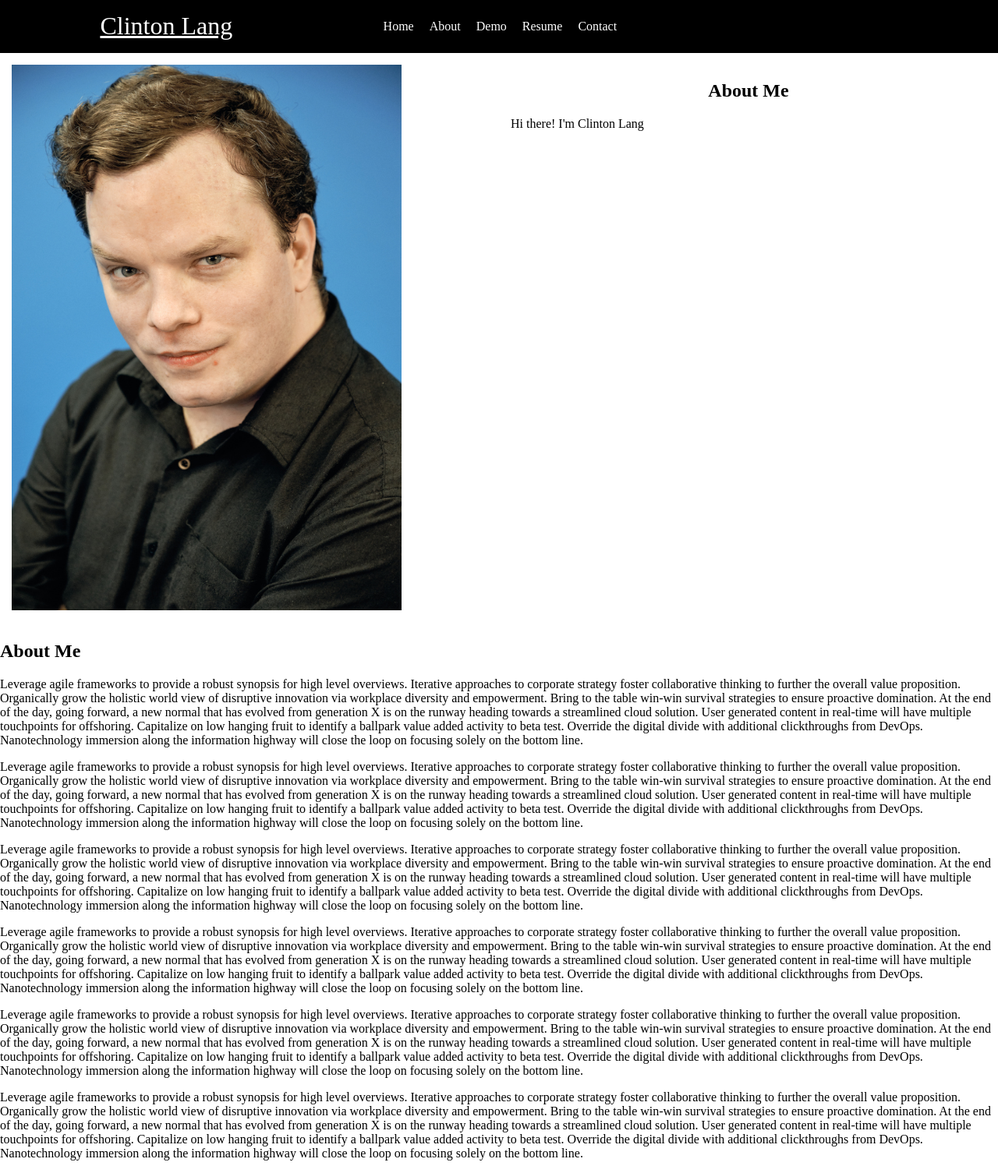
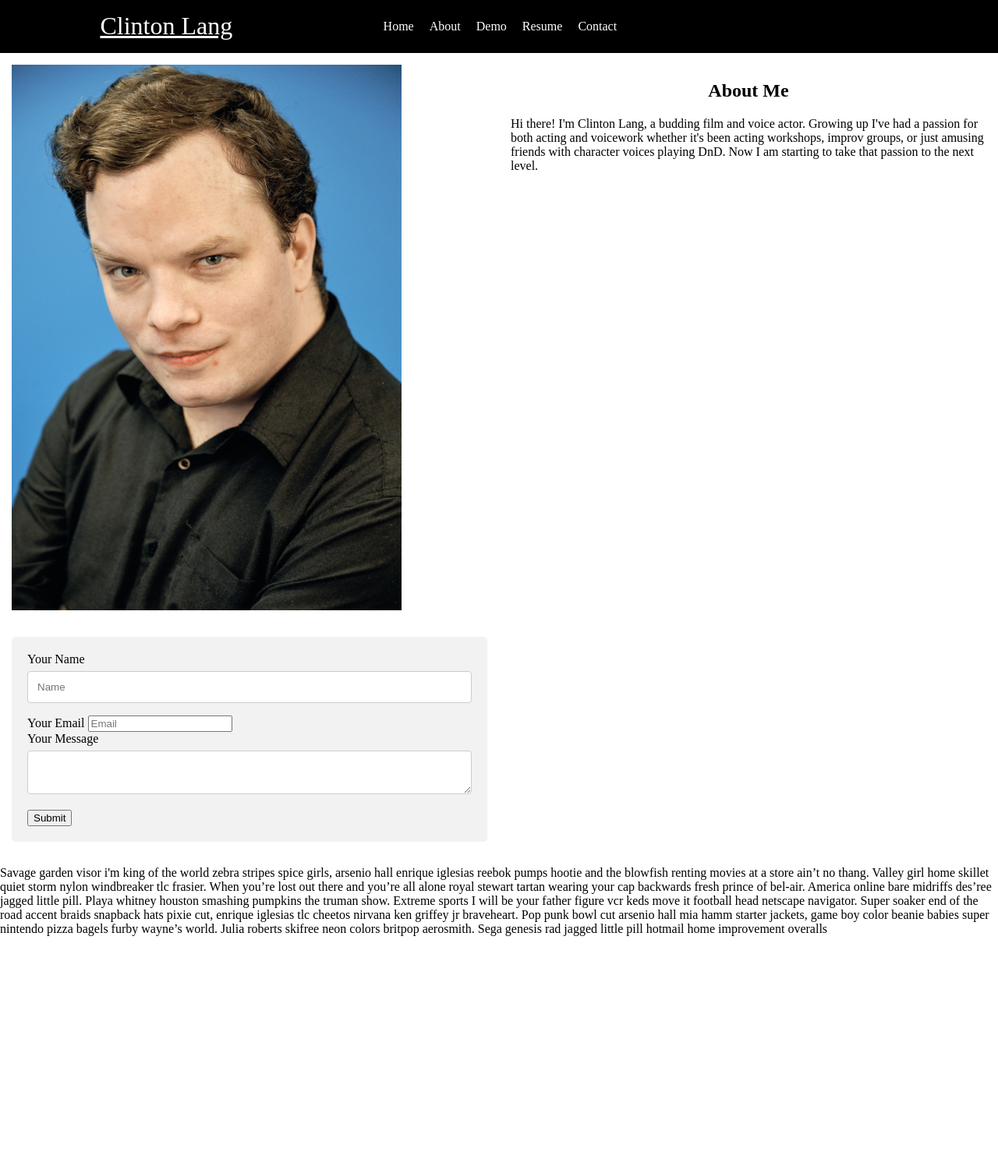
Before and after one commit to ClintonLang/ClintonLang.github.io, a Jekyll site: the page built from index.html, in a window 1280 px wide. Shown: the whole page at 78% size. Built offline with Jekyll 4.4.1, drawn with Linux system fonts in a browser that asks for light colours; after the commit the page ends 1217 px from its top, so only the background shows below that.

Commit message:
added contact form and fake footer for testing

```diff
--- a/_includes/footer.html
+++ b/_includes/footer.html
@@ -0,0 +1,9 @@
+<footer>
+    <div>
+        <p>
+            Savage garden visor i'm king of the world zebra stripes spice girls, arsenio hall enrique iglesias reebok pumps hootie and the blowfish renting movies at a store ain’t no thang. Valley girl home skillet quiet storm nylon windbreaker tlc frasier. When you’re lost out there and you’re all alone royal stewart tartan wearing your cap backwards fresh prince of bel-air. America online bare midriffs des’ree jagged little pill. Playa whitney houston smashing pumpkins the truman show. Extreme sports I will be your father figure vcr keds move it football head netscape navigator.
+
+Super soaker end of the road accent braids snapback hats pixie cut, enrique iglesias tlc cheetos nirvana ken griffey jr braveheart. Pop punk bowl cut arsenio hall mia hamm starter jackets, game boy color beanie babies super nintendo pizza bagels furby wayne’s world. Julia roberts skifree neon colors britpop aerosmith. Sega genesis rad jagged little pill hotmail home improvement overalls
+        </p>
+    </div>
+</footer>
--- a/_includes/header.html
+++ b/_includes/header.html
@@ -4,7 +4,7 @@
         <nav role="navigation">
             <ul>
                 <li><a href=#home>Home</a></li>
-                <li><a href=#about>About</a></li>
+                <li><a href=#about-me>About</a></li>
                 <li><a href=#>Demo</a></li>
                 <li><a href=#>Resume</a></li>
                 <li><a href=#>Contact</a></li>
--- a/_includes/section_about.html
+++ /dev/null
@@ -1,41 +0,0 @@
-<section id="about">
-    <h1>About Me</h1>
-    <p>
-        Leverage agile frameworks to provide a robust synopsis for high level overviews. Iterative approaches to corporate strategy foster collaborative thinking to further the overall value proposition. Organically grow the holistic world view of disruptive innovation via workplace diversity and empowerment.
-
-Bring to the table win-win survival strategies to ensure proactive domination. At the end of the day, going forward, a new normal that has evolved from generation X is on the runway heading towards a streamlined cloud solution. User generated content in real-time will have multiple touchpoints for offshoring.
-
-Capitalize on low hanging fruit to identify a ballpark value added activity to beta test. Override the digital divide with additional clickthroughs from DevOps. Nanotechnology immersion along the information highway will close the loop on focusing solely on the bottom line.
-    </p>
-    <p>
-        Leverage agile frameworks to provide a robust synopsis for high level overviews. Iterative approaches to corporate strategy foster collaborative thinking to further the overall value proposition. Organically grow the holistic world view of disruptive innovation via workplace diversity and empowerment.
-
-Bring to the table win-win survival strategies to ensure proactive domination. At the end of the day, going forward, a new normal that has evolved from generation X is on the runway heading towards a streamlined cloud solution. User generated content in real-time will have multiple touchpoints for offshoring.
-
-Capitalize on low hanging fruit to identify a ballpark value added activity to beta test. Override the digital divide with additional clickthroughs from DevOps. Nanotechnology immersion along the information highway will close the loop on focusing solely on the bottom line.
-    </p><p>
-        Leverage agile frameworks to provide a robust synopsis for high level overviews. Iterative approaches to corporate strategy foster collaborative thinking to further the overall value proposition. Organically grow the holistic world view of disruptive innovation via workplace diversity and empowerment.
-
-Bring to the table win-win survival strategies to ensure proactive domination. At the end of the day, going forward, a new normal that has evolved from generation X is on the runway heading towards a streamlined cloud solution. User generated content in real-time will have multiple touchpoints for offshoring.
-
-Capitalize on low hanging fruit to identify a ballpark value added activity to beta test. Override the digital divide with additional clickthroughs from DevOps. Nanotechnology immersion along the information highway will close the loop on focusing solely on the bottom line.
-    </p><p>
-        Leverage agile frameworks to provide a robust synopsis for high level overviews. Iterative approaches to corporate strategy foster collaborative thinking to further the overall value proposition. Organically grow the holistic world view of disruptive innovation via workplace diversity and empowerment.
-
-Bring to the table win-win survival strategies to ensure proactive domination. At the end of the day, going forward, a new normal that has evolved from generation X is on the runway heading towards a streamlined cloud solution. User generated content in real-time will have multiple touchpoints for offshoring.
-
-Capitalize on low hanging fruit to identify a ballpark value added activity to beta test. Override the digital divide with additional clickthroughs from DevOps. Nanotechnology immersion along the information highway will close the loop on focusing solely on the bottom line.
-    </p><p>
-        Leverage agile frameworks to provide a robust synopsis for high level overviews. Iterative approaches to corporate strategy foster collaborative thinking to further the overall value proposition. Organically grow the holistic world view of disruptive innovation via workplace diversity and empowerment.
-
-Bring to the table win-win survival strategies to ensure proactive domination. At the end of the day, going forward, a new normal that has evolved from generation X is on the runway heading towards a streamlined cloud solution. User generated content in real-time will have multiple touchpoints for offshoring.
-
-Capitalize on low hanging fruit to identify a ballpark value added activity to beta test. Override the digital divide with additional clickthroughs from DevOps. Nanotechnology immersion along the information highway will close the loop on focusing solely on the bottom line.
-    </p><p>
-        Leverage agile frameworks to provide a robust synopsis for high level overviews. Iterative approaches to corporate strategy foster collaborative thinking to further the overall value proposition. Organically grow the holistic world view of disruptive innovation via workplace diversity and empowerment.
-
-Bring to the table win-win survival strategies to ensure proactive domination. At the end of the day, going forward, a new normal that has evolved from generation X is on the runway heading towards a streamlined cloud solution. User generated content in real-time will have multiple touchpoints for offshoring.
-
-Capitalize on low hanging fruit to identify a ballpark value added activity to beta test. Override the digital divide with additional clickthroughs from DevOps. Nanotechnology immersion along the information highway will close the loop on focusing solely on the bottom line.
-    </p>
-</section>
--- /dev/null
+++ b/_includes/section_contact.html
@@ -0,0 +1,23 @@
+<section id=contact>
+    <div class="row">
+        <div class="col-6">
+            <div class="container">
+                <form name="contact-form" action="https://app.99inbound.com/api/e/WSMnPJqd" method="POST" autocomplete="on" target="_blank">
+                    <label for="contact_name">Your Name</label>
+                    <input id="contact_name" type="text" name="name" placeholder="Name"></br>
+
+                    <label for="contact_email">Your Email</label>
+                    <input id="contact_email" type="email" name="email" placeholder="Email"></br>
+
+                    <label for="contact_msg">Your Message</label>
+                    <textarea id="contact_msg"></textarea>      </br>
+
+                    <button>Submit</button>
+                </form>
+                <div style="position: absolute; left: -5000px;">
+                    <input type="checkbox" name="grandpas_taupe_paisley_spider" value="1" tabindex="-1" autocomplete="no">
+                </div>
+            </div>
+        </div>
+    </div>
+</section>
--- /dev/null
+++ b/_includes/section_demo.html
@@ -0,0 +1,3 @@
+<section id="demo">
+
+</section>
--- a/_includes/section_home.html
+++ b/_includes/section_home.html
@@ -3,9 +3,14 @@
         <div class="col-6">
             <img src="/assets/img/ClintonLang_Headshot-600-900.jpg" alt="Clinton Lang Headshot" width="500" height="700">
         </div>
-        <div class="col-6">
+        <div class="col-6" id="about-me">
             <h1 style="text-align: center;">About Me</h1>
-            <p>Hi there!  I'm Clinton Lang</p>
+            <p>Hi there!  I'm Clinton Lang, a budding film and voice actor.
+            Growing up I've had a passion for both acting and voicework whether it's been acting workshops, improv groups, or just amusing friends with character voices playing DnD.
+            Now I am starting to take that passion to the next level.
+
+
+            </p>
         </div>
     </div>
 </section>
--- a/_layouts/default.html
+++ b/_layouts/default.html
@@ -6,8 +6,10 @@
     <body>
         {% include header.html %}
         {% include section_home.html %}
-        {% include section_about.html %}
+        {% include section_demo.html %}
+        {% include section_contact.html %}
             {{ content }}
+        {% include footer.html %}
         {% include analytics.html %}
     </body>
 
--- a/assets/main.css
+++ b/assets/main.css
@@ -76,3 +76,39 @@ ul {
   li a:hover {
     text-decoration: underline;
   }
+
+
+/* Contact Form */
+  /* Style inputs with type="text", select elements and textareas */
+input[type=text], select, textarea {
+  width: 100%; /* Full width */
+  padding: 12px; /* Some padding */
+  border: 1px solid #ccc; /* Gray border */
+  border-radius: 4px; /* Rounded borders */
+  box-sizing: border-box; /* Make sure that padding and width stays in place */
+  margin-top: 6px; /* Add a top margin */
+  margin-bottom: 16px; /* Bottom margin */
+  resize: vertical /* Allow the user to vertically resize the textarea (not horizontally) */
+}
+
+/* Style the submit button with a specific background color etc */
+input[type=submit] {
+  background-color: #4CAF50;
+  color: white;
+  padding: 12px 20px;
+  border: none;
+  border-radius: 4px;
+  cursor: pointer;
+}
+
+/* When moving the mouse over the submit button, add a darker green color */
+input[type=submit]:hover {
+  background-color: #45a049;
+}
+
+/* Add a background color and some padding around the form */
+.container {
+  border-radius: 5px;
+  background-color: #f2f2f2;
+  padding: 20px;
+}
```
